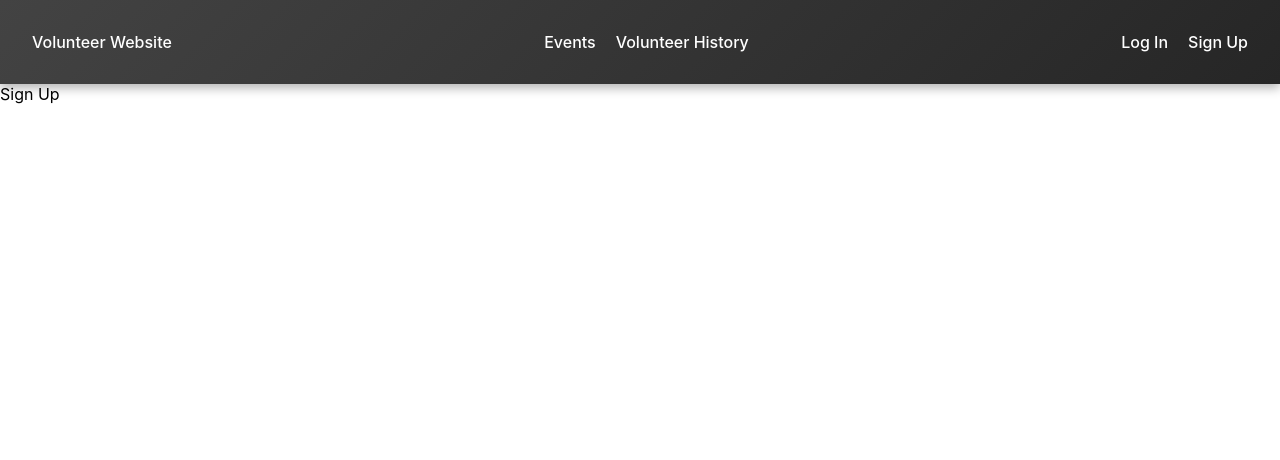
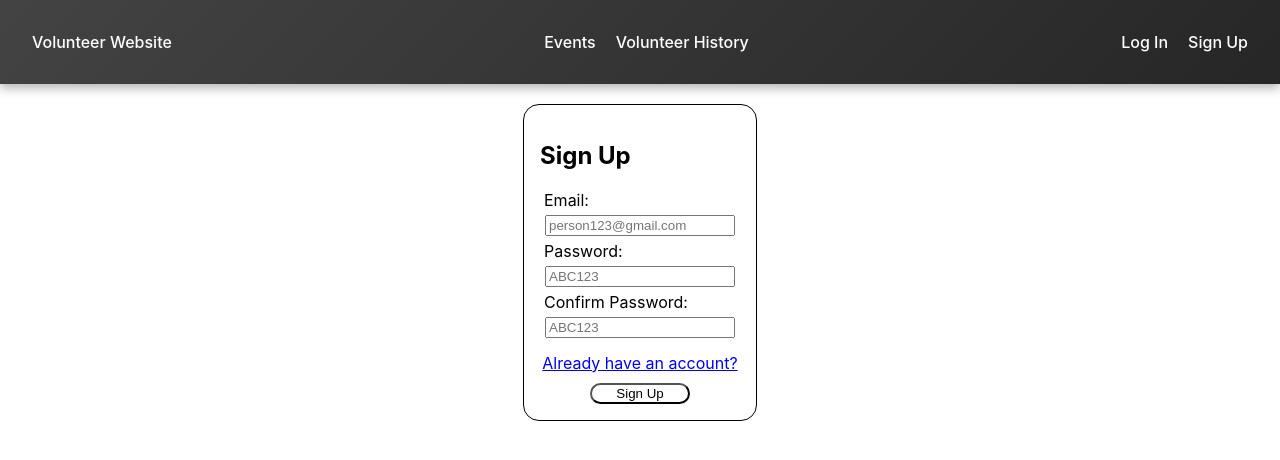
Before and after one commit to madalec10/Software-Design-Project, a React (Create React App) app in the folder client/: page /sign-up in a window 1280 px wide. Shown: the top 460 px of the page. Built offline with nearby package versions, Linux system fonts and the light colour scheme.

Commit message:
created sign up page

```diff
--- a/client/src/pages/LogIn.jsx
+++ b/client/src/pages/LogIn.jsx
@@ -12,12 +12,12 @@ const LogIn = () => {
                 <h2>Log in</h2>
 
                 <label for="email">Email:</label>
-                <input type="email" placeholder='Email' name="Email" required maxLength={40}/>
+                <input type="email" placeholder='person123@gmail.com' name="Email" required maxLength={40}/>
 
                 <label for="password">Password:</label>
-                <input type="password" placeholder='Password' name="Password" required minLength={12} maxLength={16}/>
+                <input type="password" placeholder='ABC123' name="Password" required minLength={12} maxLength={16}/>
 
-                <Link to="/signup" className='link'>Don't have an account?</Link>
+                <Link to="/sign-up" className='link'>Don't have an account?</Link>
 
                 <button type="submit">User Log In</button>
                 <button type="submit">Admin Log In</button>
--- /dev/null
+++ b/client/src/pages/SignUp.css
@@ -0,0 +1,44 @@
+input[type="password"]:invalid:not(:placeholder-shown) {
+    border: 1px solid red;
+}
+
+.SignUp{
+    display: flex;
+    flex-direction: column;
+    align-items: center;
+    text-align: center;
+    justify-self: center;
+}
+
+.form{
+    margin: 20px auto;
+    width: 200px;
+    padding: 1em;
+    border: 1px solid;
+    border-radius: 1em;
+    display: flex;
+    flex-direction: column;
+}
+
+input{
+    margin: 5px;
+}
+
+.link{
+    display: flex;
+    justify-content: center;
+    margin-top:10px;
+    margin-bottom: 10px;
+}
+
+button{
+    width: 100px;
+    align-self: center;
+    border-radius: 1em;
+    cursor: pointer;
+    background-color: transparent;
+}
+
+label{
+    padding-left: 4px;
+}
--- a/client/src/pages/SignUp.jsx
+++ b/client/src/pages/SignUp.jsx
@@ -1,11 +1,30 @@
 import React from 'react'
+import { Link } from 'react-router-dom';
+
+import "./SignUp.css"
 
 const SignUp = () => {
     console.log("SignUp")
 
     return(
         <div>
-            Sign Up
+            <form className="form">
+                <h2>Sign Up</h2>
+
+                <label for="email">Email:</label>
+                <input type="email" placeholder='person123@gmail.com' name="Email" required maxLength={40}/>
+
+                <label for="password">Password:</label>
+                <input type="password" placeholder='ABC123' name="Password" required minLength={12} maxLength={16}/>
+
+                <label for="confirm password">Confirm Password:</label>
+                <input type="password" placeholder='ABC123' name="Confirm Password" required minLength={12} maxLength={16}/>
+
+                <Link to="/log-in" className='link'>Already have an account?</Link>
+
+                <button type="submit">Sign Up</button>
+
+            </form>
         </div>
     )
 }
```
